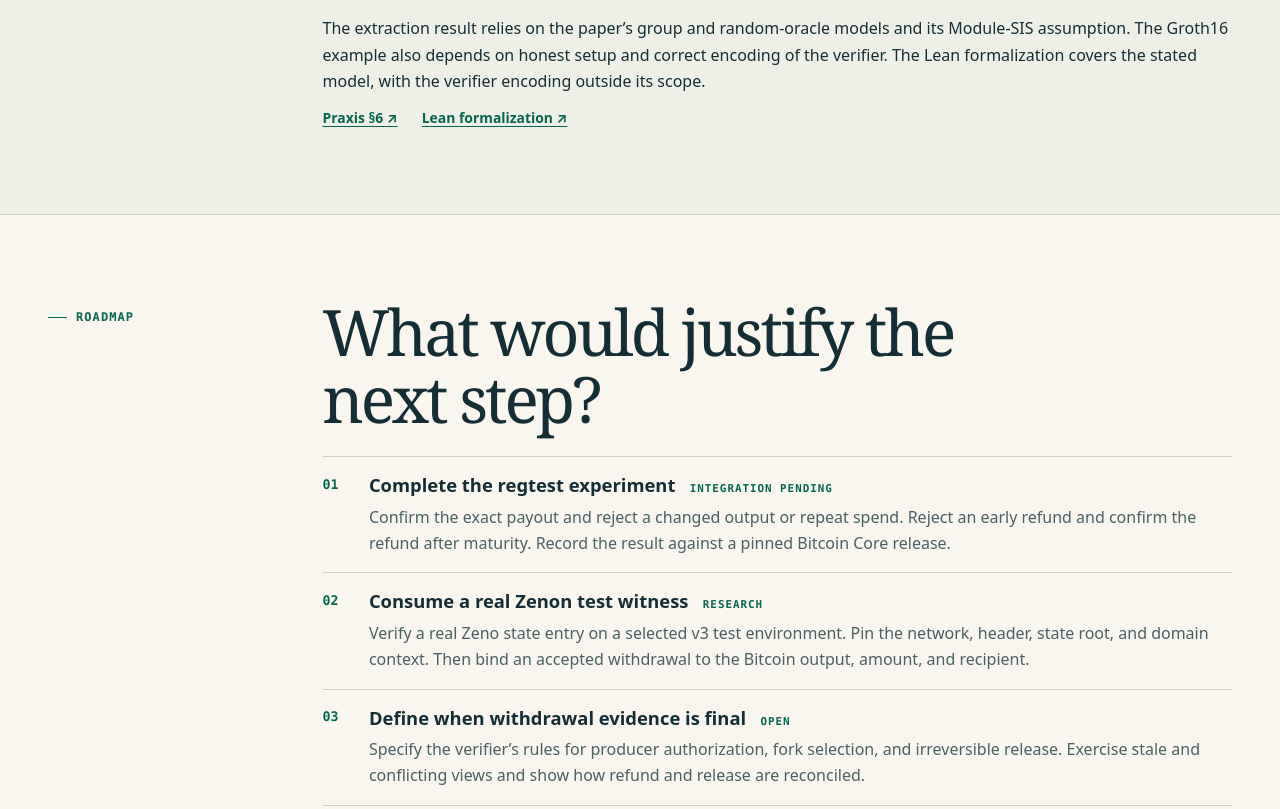
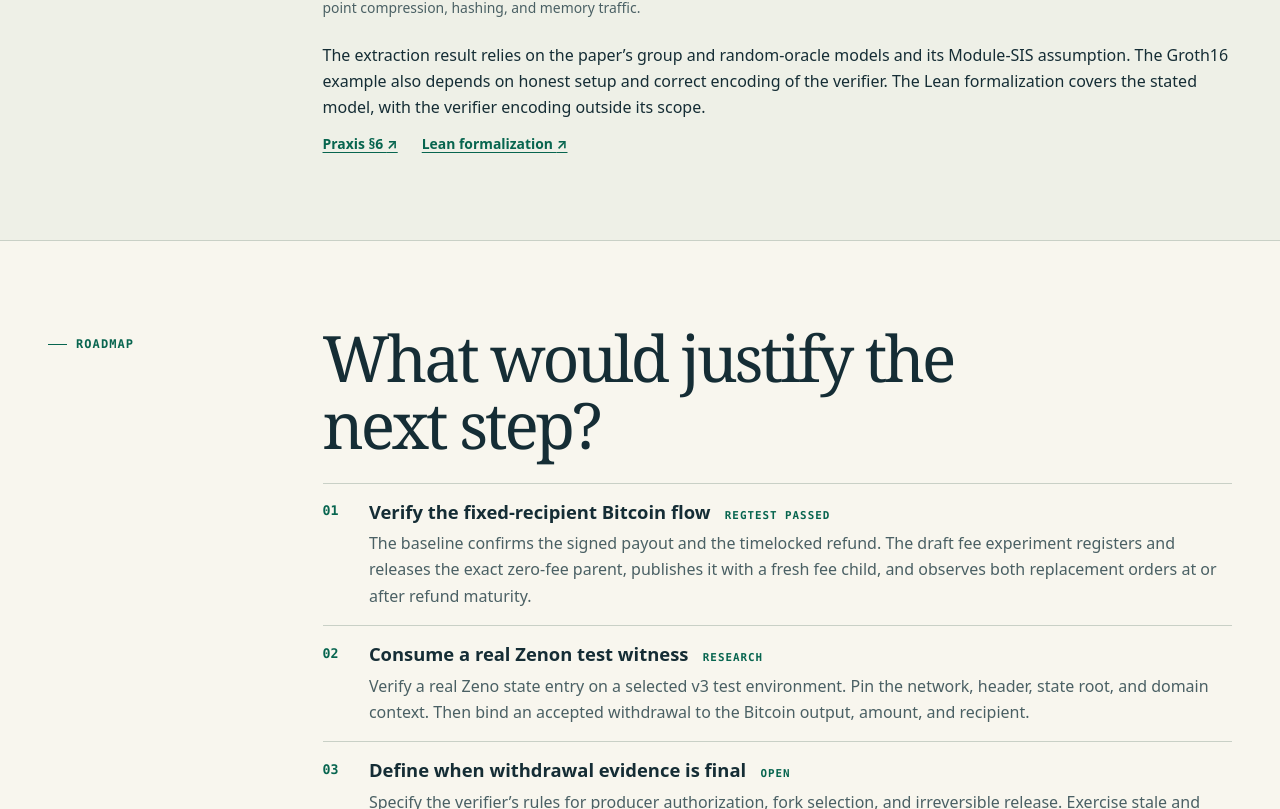
Before and after one commit to edgepillar/zenon-btc-vault-research, a plain HTML site: page index.html in a window 1280 px wide. Shown: the part 2106-2915 px from the top of the page. Drawn offline with Linux system fonts and the light colour scheme.

Commit message:
Publish confirmed Bitcoin regtest evidence

```diff
--- a/index.html
+++ b/index.html
@@ -64,7 +64,7 @@
             <a href="https://bips.dev/65/">Bitcoin timelock rules <span aria-hidden="true">↗</span></a>
           </article>
         </div>
-        <aside class="callout"><strong>Evidence boundary.</strong> Local unit tests passed for the synthetic claim matcher. The end-to-end Bitcoin Core run is pending. The mock uses an already signed transaction in cleartext and provides no witness-encryption or Zenon finality guarantee.</aside>
+        <aside class="callout"><strong>Regtest evidence.</strong> The main baseline passed on Bitcoin Core 32.1. The draft registration and CPFP changes passed 27 unit tests and both integration fixtures. These runs use synthetic funds, one isolated Bitcoin node, and a cleartext mock release. Zenon withdrawal verification and witness encryption remain research milestones. <a href="https://github.com/edgepillar/zenon-btc-vault/actions/runs/45435279766">Main baseline</a> · <a href="https://github.com/edgepillar/zenon-btc-vault/pull/3">Draft PR</a> · <a href="https://github.com/edgepillar/zenon-btc-vault/actions/runs/45735694490">Draft CI</a></aside>
       </div>
     </section>
 
@@ -92,8 +92,8 @@
         <h2 id="roadmap-heading">What would justify the next step?</h2>
         <ol class="roadmap">
           <li>
-            <div><h3>Complete the regtest experiment</h3><span class="status">Integration pending</span></div>
-            <p>Confirm the exact payout and reject a changed output or repeat spend. Reject an early refund and confirm the refund after maturity. Record the result against a pinned Bitcoin Core release.</p>
+            <div><h3>Verify the fixed-recipient Bitcoin flow</h3><span class="status">Regtest passed</span></div>
+            <p>The baseline confirms the signed payout and the timelocked refund. The draft fee experiment registers and releases the exact zero-fee parent, publishes it with a fresh fee child, and observes both replacement orders at or after refund maturity.</p>
           </li>
           <li>
             <div><h3>Consume a real Zenon test witness</h3><span class="status">Research</span></div>
```
